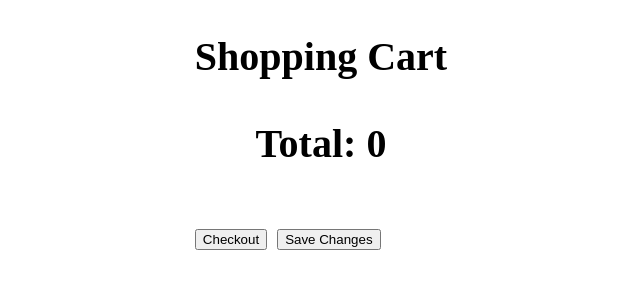
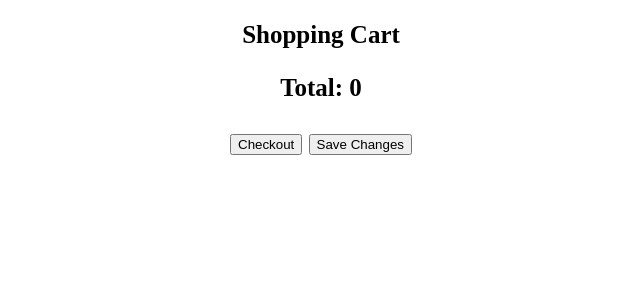
Before and after one commit to PavanNagesh/Vamuze, a Django app: page /cart in a window 1280 px wide. Shown: the top 300 px of the page, without its empty margins (319-959 px from the left). Run offline with Django 5.2, Linux system fonts and the light colour scheme; a user stored in the database is signed in; data that the repository does not hold is empty.

Commit message:
Update cart.html

```diff
--- a/amuse/templates/cart.html
+++ b/amuse/templates/cart.html
@@ -10,13 +10,13 @@
     .cart-container {
       margin: 0 auto;
       width: fit-content;
-      font-size: 40px;
+      font-size: 25px;
     }
 
     /* Center headings and paragraphs */
     h2, h3, p, h4 {
       text-align: center;
-      font-size: 40px;
+      font-size: 25px;
     }
 
     /* Important note about justification:
@@ -26,12 +26,12 @@
     */
     .cart-item {
       text-align: justify;
-      font-size: 40px;
+      font-size: 25px;
     }
 
     .quantity-controls {
       text-align: center;
-      font-size: 40px;
+      font-size: 25px;
     }
 
   </style>
```
